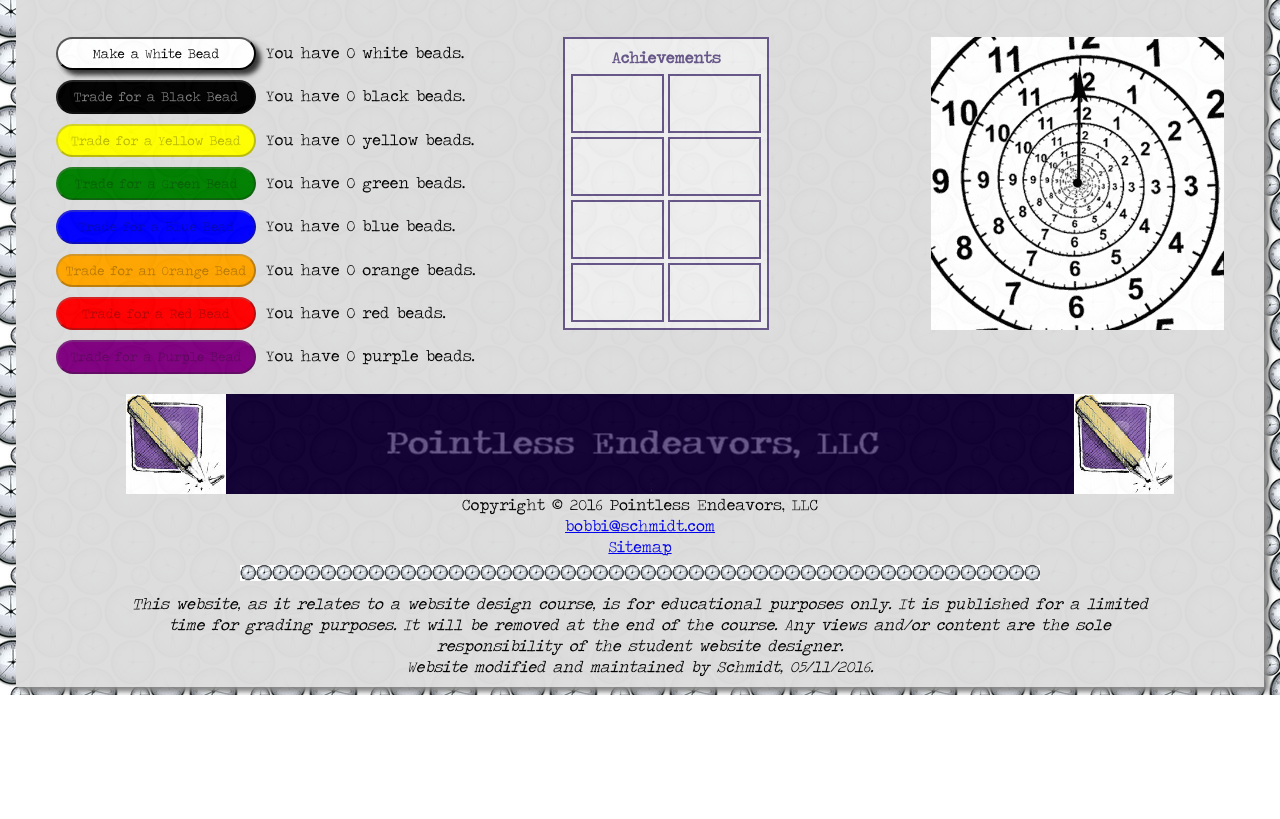
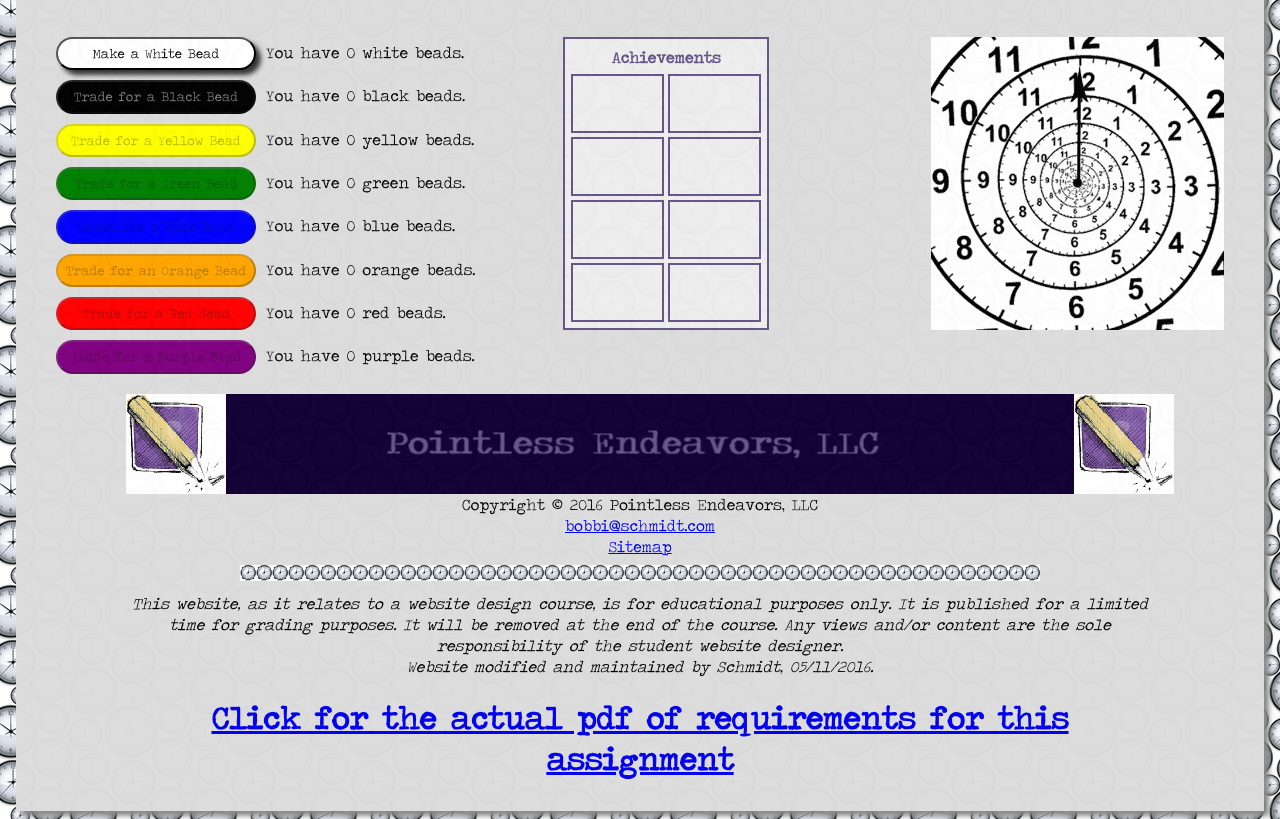
Before and after one commit to BNicoleSchmidt/TimeWasters, a plain HTML site: page index.html in a window 1280 px wide. Shown: the part 240-1059 px from the top of the page. Before the commit the page ends 935 px from the top, so only its background shows below. Drawn offline with nearby package versions, Linux system fonts and the light colour scheme.

Commit message:
Added link to requirements pdf - NS

```diff
--- a/index.html
+++ b/index.html
@@ -92,6 +92,7 @@
 				</div>
 				<div>Website modified and maintained by Schmidt, 05/11/2016.</div>
 			</i>
+			<h1><a href="139_FinalExamSpecifications.pdf">Click for the actual pdf of requirements for this assignment</a></h1>
 		</footer>
 	</div>
 </body>
```
Also changed, not shown: 1 other file.
